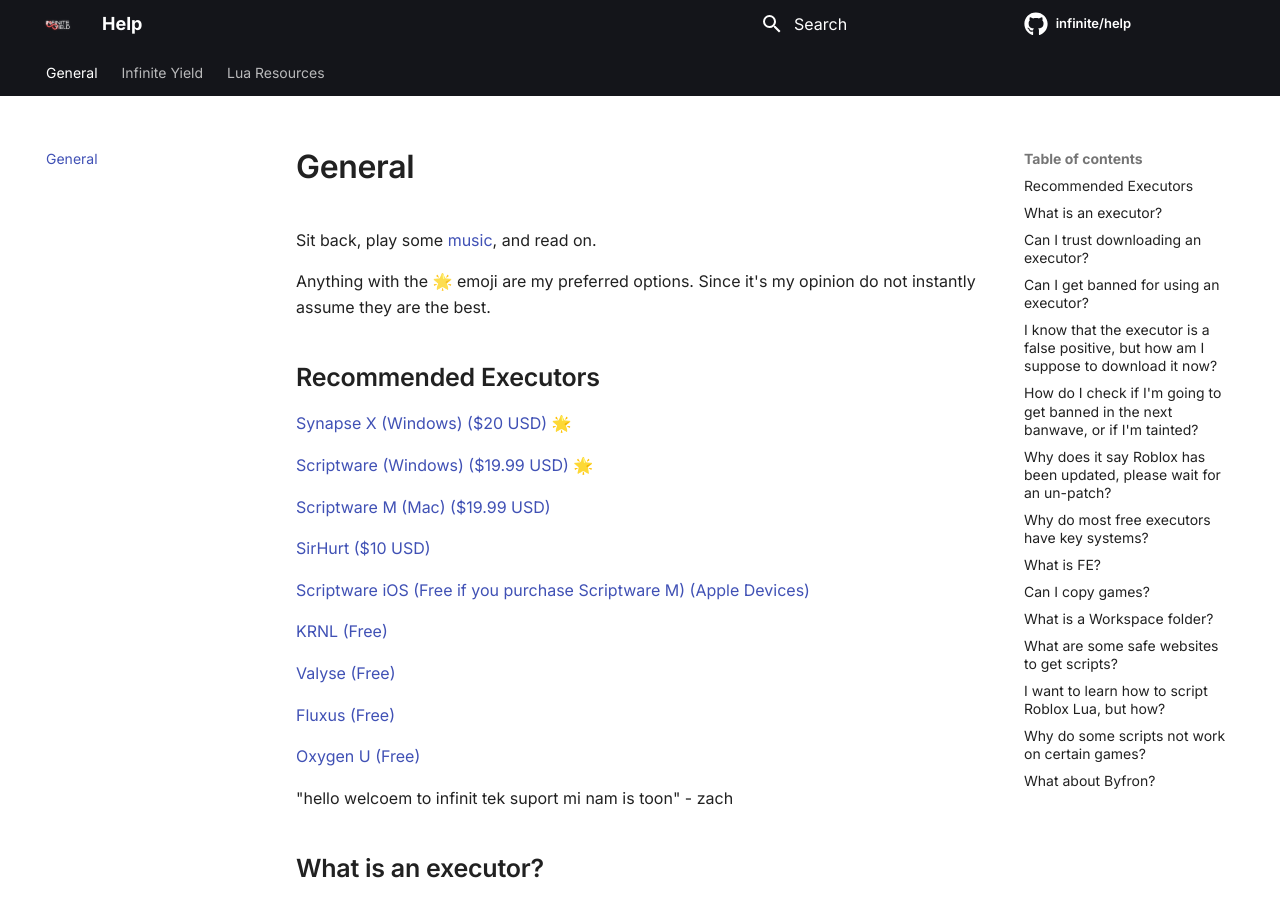
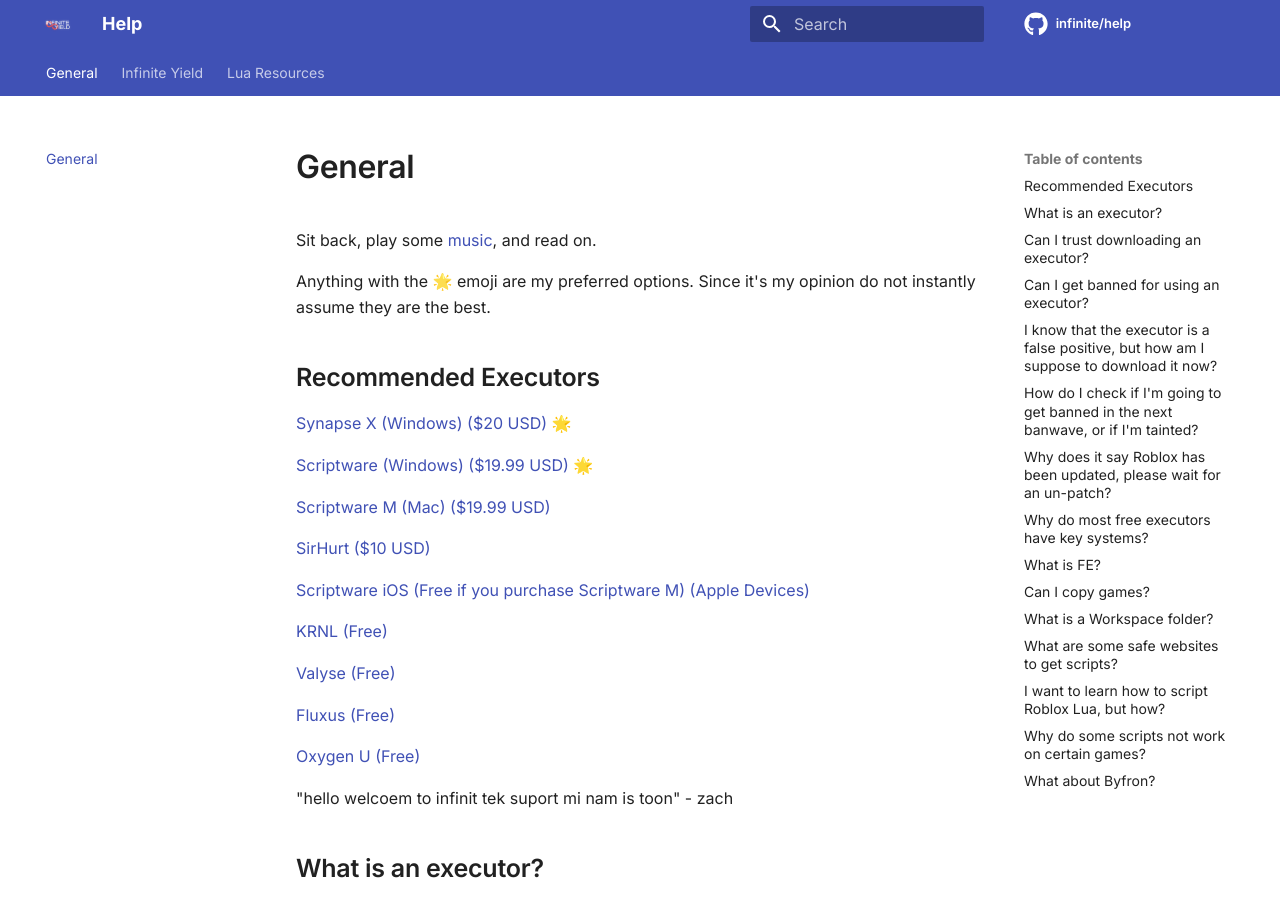
Before and after one commit to moikoros/help, an MkDocs documentation site: the page built from docs/index.md, in a window 1280 px wide and 900 px high. Built offline with MkDocs 1.6.1 and Material for MkDocs 9.7.7, drawn with Linux system fonts in a browser that asks for light colours; comment, search, counter and statistics services are not loaded.

Commit message:
Update mkdocs.yml

```diff
--- a/mkdocs.yml
+++ b/mkdocs.yml
@@ -9,8 +9,7 @@
   logo: assets/logo.png
   favicon: assets/logo.png
   palette:
-    scheme: style-dark
-    primary: black
+    scheme: current-dark
   font:
     text: Inter
     code: JetBrains Mono
```
